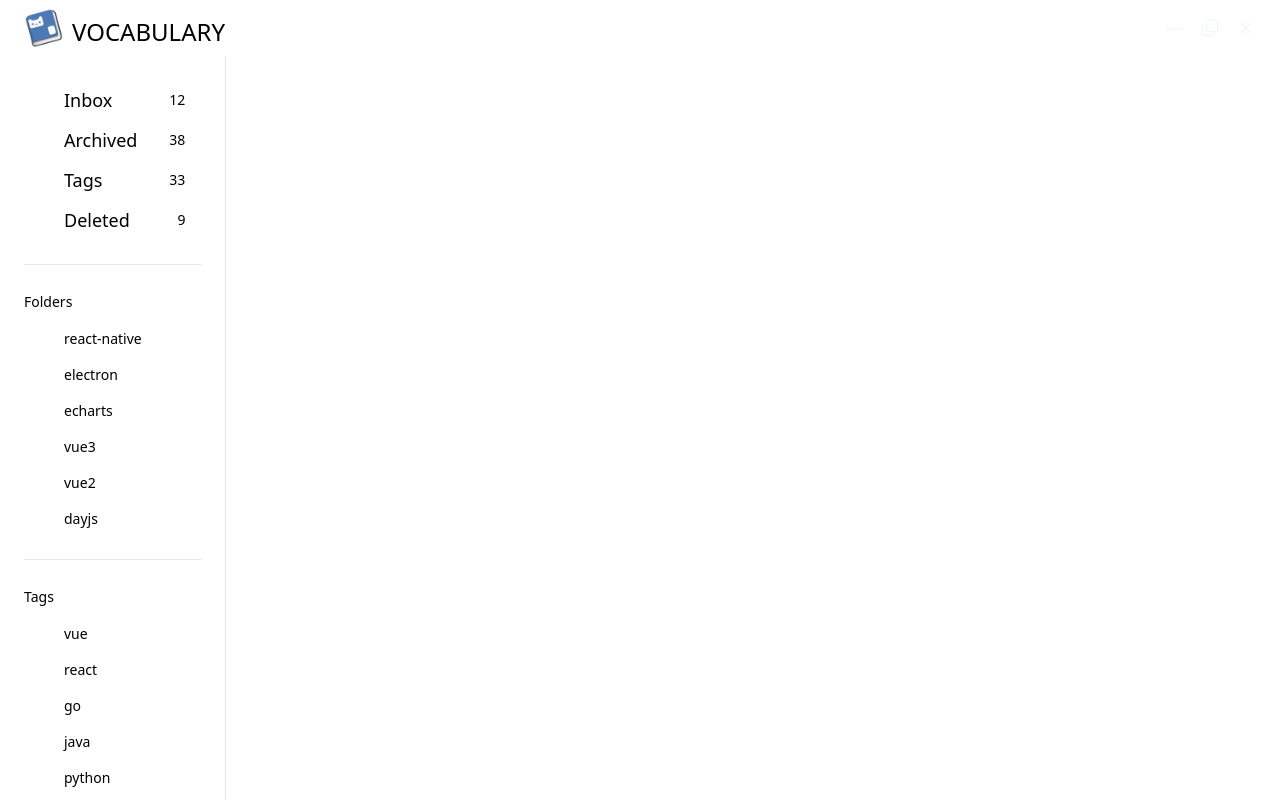
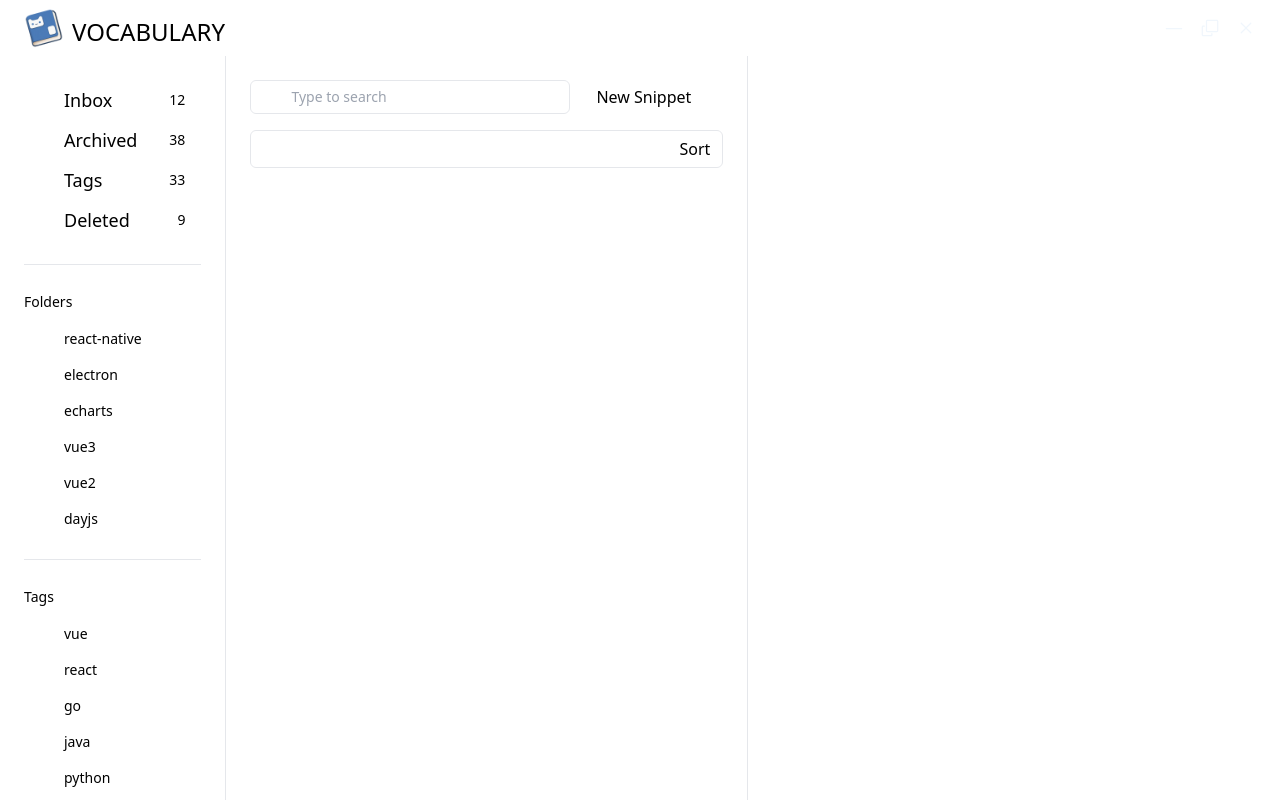
Before and after one commit to Caffeine19/vocabulary, a Vue app: page / in a window 1280 px wide. Built offline with nearby package versions, Linux system fonts and the light colour scheme.

Commit message:
:construction: working on SnippetItemGroup

```diff
--- a/src/App.vue
+++ b/src/App.vue
@@ -4,6 +4,8 @@ import StatusTabGroup from './components/StatusTab'
 import Divider from './components/Divider.vue'
 import FolderTabGroup from './components/FolderTabGroup.vue'
 import TagTabGroup from './components/TagTabGroup.vue'
+import Search16 from './components/Icon/Search16.vue'
+import Pencil16 from './components/Icon/Pencil16.vue'
 </script>
 <template>
   <div class="flex flex-col w-screen h-screen overflow-hidden">
@@ -23,7 +25,39 @@ import TagTabGroup from './components/TagTabGroup.vue'
         </div>
       </nav>
       <Divider type="vertical"></Divider>
-      <div></div>
+
+      <div class="p-6 space-y-4">
+        <div class="flex items-center space-x-4">
+          <div class="relative min-w-[20rem]">
+            <Search16
+              class="absolute top-1/2 -translate-y-1/2 left-2.5 dark:fill-primer-dark-gray-400"
+            ></Search16>
+            <input
+              placeholder="Type to search"
+              class="pl-10 pr-2.5 py-1.5 bg-transparent dark:placeholder-primer-dark-gray-400 border outline-none dark:border-primer-dark-gray-600 rounded-md text-sm font-normal dark:text-primer-dark-gray-100 w-full"
+            />
+          </div>
+          <button
+            class="flex items-center space-x-1.5 px-2.5 py-1 rounded-md dark:bg-primer-dark-green-500 dark:hover:bg-primer-dark-green-400 transition-colors"
+          >
+            <span class="dark:text-primer-dark-white text-base font-normal">New Snippet</span>
+            <Pencil16 class="dark:fill-primer-dark-white"></Pencil16>
+          </button>
+        </div>
+
+        <div class="rounded-md border dark:border-primer-dark-gray-600">
+          <div class="dark:bg-primer-dark-gray-800 flex justify-between px-3 py-1.5">
+            <div></div>
+            <div>
+              <div class="flex items-center">
+                <span>Sort</span>
+              </div>
+            </div>
+          </div>
+          <div></div>
+        </div>
+      </div>
+      <Divider type="vertical"></Divider>
       <div></div>
     </main>
   </div>
--- /dev/null
+++ b/src/components/Icon/Pencil16.vue
@@ -0,0 +1,12 @@
+<script setup lang="ts">
+defineOptions({ name: 'VPencil16' })
+</script>
+<template>
+  <svg width="16" height="16" viewBox="0 0 16 16" fill="none" xmlns="http://www.w3.org/2000/svg">
+    <path
+      fill-rule="evenodd"
+      clip-rule="evenodd"
+      d="M11.0126 1.42678C11.696 0.743359 12.804 0.743361 13.4874 1.42678L14.5732 2.51257C15.2566 3.19598 15.2566 4.30402 14.5732 4.98744L5.96355 13.5971C5.75325 13.8074 5.49283 13.9606 5.20687 14.0423L1.95603 14.9711C1.69413 15.046 1.41226 14.9729 1.21966 14.7803C1.02706 14.5877 0.954019 14.3059 1.02884 14.044L1.95766 10.7931C2.03936 10.5072 2.19259 10.2467 2.40289 10.0364L11.0126 1.42678ZM12.4268 2.48744C12.3291 2.38981 12.1708 2.38981 12.0732 2.48744L10.8106 3.75L12.25 5.18934L13.5126 3.92678C13.6102 3.82915 13.6102 3.67086 13.5126 3.57323L12.4268 2.48744ZM11.1893 6.25L9.74999 4.81066L3.46355 11.0971C3.43351 11.1271 3.41162 11.1643 3.39994 11.2052L2.842 13.158L4.79479 12.6C4.83564 12.5884 4.87284 12.5665 4.90289 12.5364L11.1893 6.25Z"
+    />
+  </svg>
+</template>
--- /dev/null
+++ b/src/components/Icon/Search16.vue
@@ -0,0 +1,12 @@
+<script setup lang="ts">
+defineOptions({ name: 'VSearch16' })
+</script>
+<template>
+  <svg width="16" height="16" viewBox="0 0 16 16" fill="none" xmlns="http://www.w3.org/2000/svg">
+    <path
+      fill-rule="evenodd"
+      clip-rule="evenodd"
+      d="M11.5 6.99999C11.5 7.59093 11.3836 8.1761 11.1574 8.72206C10.9313 9.26803 10.5998 9.7641 10.182 10.182C9.7641 10.5998 9.26803 10.9313 8.72206 11.1575C8.1761 11.3836 7.59094 11.5 6.99999 11.5C6.40904 11.5 5.82388 11.3836 5.27791 11.1575C4.73195 10.9313 4.23587 10.5998 3.81801 10.182C3.40014 9.7641 3.06868 9.26803 2.84253 8.72206C2.61638 8.1761 2.49999 7.59093 2.49999 6.99999C2.49999 5.80651 2.97409 4.66192 3.81801 3.81801C4.66192 2.97409 5.80651 2.49999 6.99999 2.49999C8.19346 2.49999 9.33805 2.97409 10.182 3.81801C11.0259 4.66192 11.5 5.80651 11.5 6.99999ZM10.68 11.74C9.47437 12.676 7.95736 13.1173 6.43779 12.9741C4.91822 12.831 3.51033 12.1141 2.50074 10.9694C1.49114 9.8247 0.955743 8.33828 1.00352 6.81274C1.05131 5.28719 1.67869 3.83719 2.75794 2.75794C3.8372 1.67869 5.28719 1.05131 6.81274 1.00352C8.33829 0.955741 9.8247 1.49114 10.9694 2.50074C12.1141 3.51033 12.831 4.91822 12.9741 6.43779C13.1173 7.95735 12.676 9.47436 11.74 10.68L14.78 13.72C14.8537 13.7887 14.9128 13.8715 14.9538 13.9635C14.9948 14.0555 15.0168 14.1548 15.0186 14.2555C15.0204 14.3562 15.0018 14.4562 14.9641 14.5496C14.9264 14.643 14.8702 14.7278 14.799 14.799C14.7278 14.8703 14.643 14.9264 14.5496 14.9641C14.4562 15.0018 14.3562 15.0204 14.2555 15.0186C14.1548 15.0168 14.0554 14.9948 13.9635 14.9538C13.8715 14.9128 13.7887 14.8537 13.72 14.78L10.68 11.74Z"
+    />
+  </svg>
+</template>
--- a/tailwind.config.js
+++ b/tailwind.config.js
@@ -11,11 +11,16 @@ export default {
           400: '#6E7681',
           600: '#30363D',
           700: '#21262D',
+          800: '#161B22',
           900: '#0D1117'
         },
         'primer-dark-white': '#FFFFFF',
         'primer-dark-blue': {
           500: '#1F6FEB'
+        },
+        'primer-dark-green': {
+          400: '#2EA043',
+          500: '#238636'
         }
       }
     }
```
